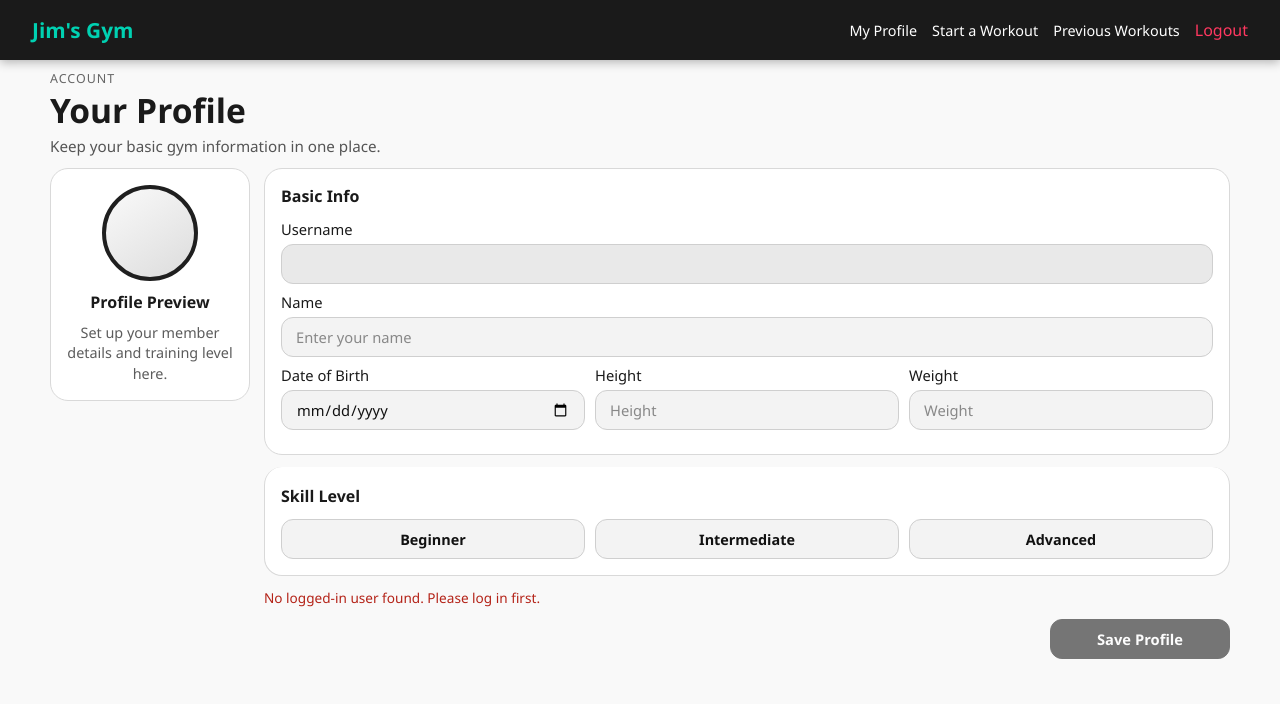
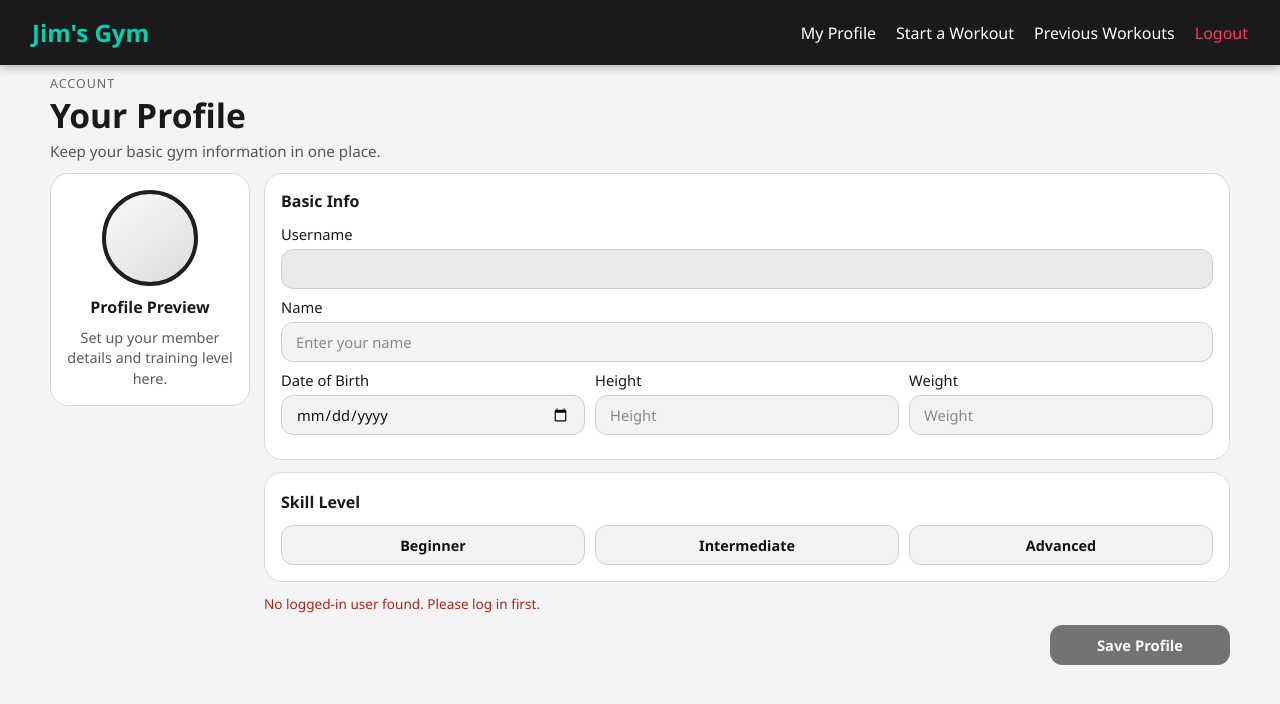
Before and after one commit to garrett-buryska/444, a PHP site: page /profile.html in a window 1280 px wide. Shown: the top 704 px of the page. Run offline with PHP 8.4, Linux system fonts and the light colour scheme.

Commit message:
egrrgssfsgsfgsf

```diff
--- a/frontend/Style.css
+++ b/frontend/Style.css
@@ -11,29 +10,21 @@ body {
   color: #111;
 }
 
-/* Ensure the body doesn't allow scrolling */
-body {
-    overflow: hidden;
-    background-color: #f9f9f9;
-}
-
-/* Navbar Styling */
 .navbar {
   background-color: #1a1a1a;
   color: white;
   display: flex;
   justify-content: space-between;
   align-items: center;
-  padding: 0 2rem; /* Vertical padding handled by height */
+  padding: 1rem 2rem;
   position: sticky;
   top: 0;
   z-index: 1000;
-  height: 60px;
   box-shadow: 0 2px 10px rgba(0, 0, 0, 0.3);
 }
 
 .nav-brand {
-  font-size: 1.3rem;
+  font-size: 1.5rem;
   font-weight: bold;
   color: #00d1b2;
   text-decoration: none;
@@ -42,14 +33,14 @@ body {
 .nav-links {
   list-style: none;
   display: flex;
-  gap: 15px;
+  align-items: center;
+  gap: 20px;
 }
 
 .nav-links li a {
   color: white;
   text-decoration: none;
   font-weight: 500;
-  font-size: 0.9rem;
   transition: color 0.3s;
 }
 
@@ -241,12 +186,6 @@ body {
   gap: 10px;
 }
 
-.profile-section {
-  background-color: transparent;
-  border: none;
-  border-radius: 0;
-}
-
 .profile-avatar {
   width: 120px;
   height: 120px;
@@ -290,7 +229,6 @@ body {
 
 .profile-section + .profile-section {
   padding-top: 18px;
-  border-top: none;
 }
 
 .profile-field {
@@ -506,25 +456,3 @@ body {
     justify-content: stretch;
   }
 }
-    position: absolute;
-    bottom: 0;
-    left: 0;
-    right: 0;
-    background: linear-gradient(transparent, rgba(0,0,0,0.85));
-    padding: 15px;
-    color: white;
-}
-
-.card-overlay h3 {
-    margin: 0;
-    font-size: 1.2rem;
-    text-shadow: 1px 1px 2px rgba(0,0,0,0.5);
-}
-
-/* Mobile Tweak */
-@media (max-width: 800px) {
-    body { overflow: auto; }
-    .main-content { height: auto; padding: 20px 0; }
-    .workout-grid { grid-template-columns: repeat(2, 1fr); }
-    .workout-card { height: 200px; }
-}
```
Also changed, not shown: other parts of frontend/Style.css (+44 -79 lines). Lines whose indentation alone changed are shown as unchanged.
